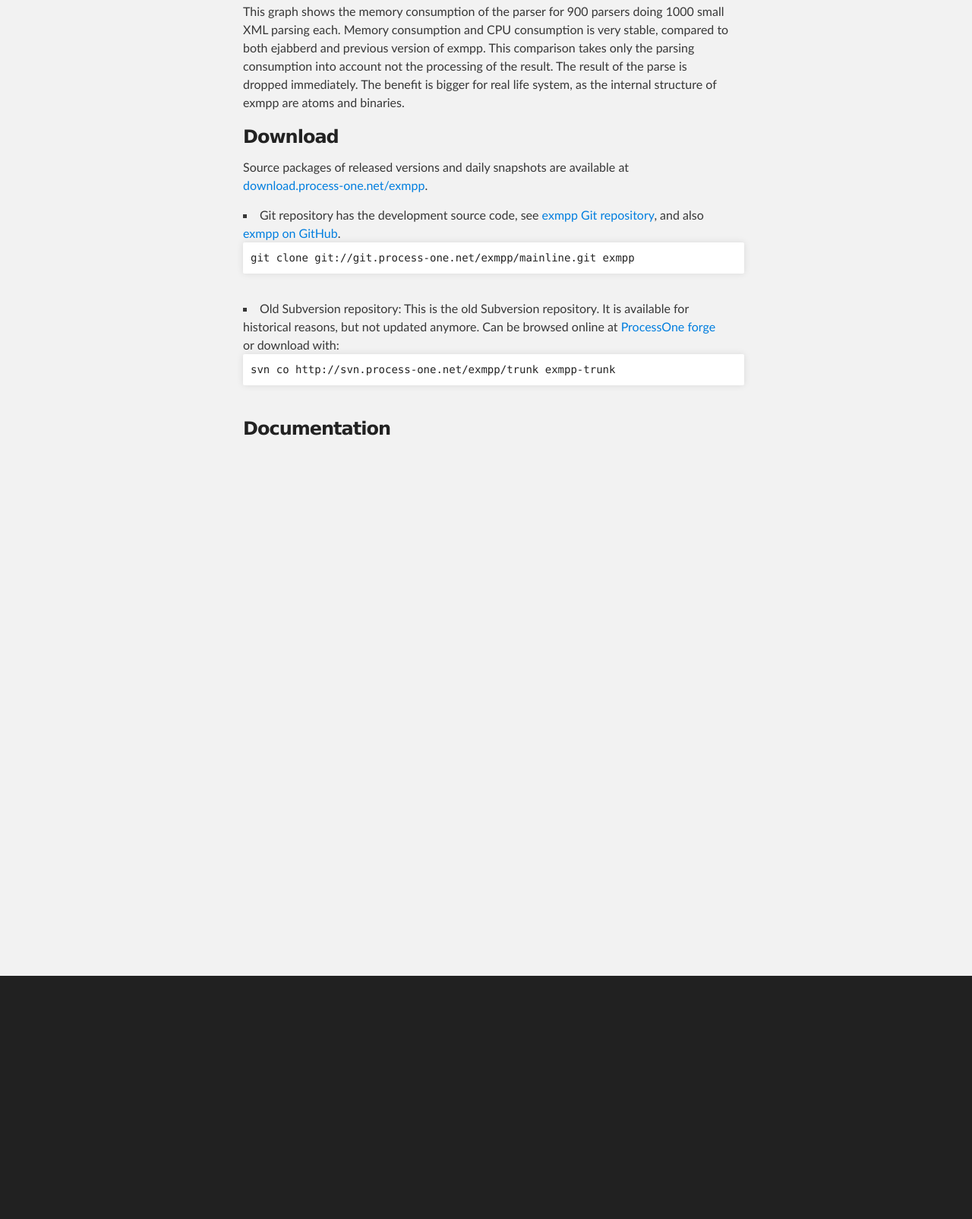
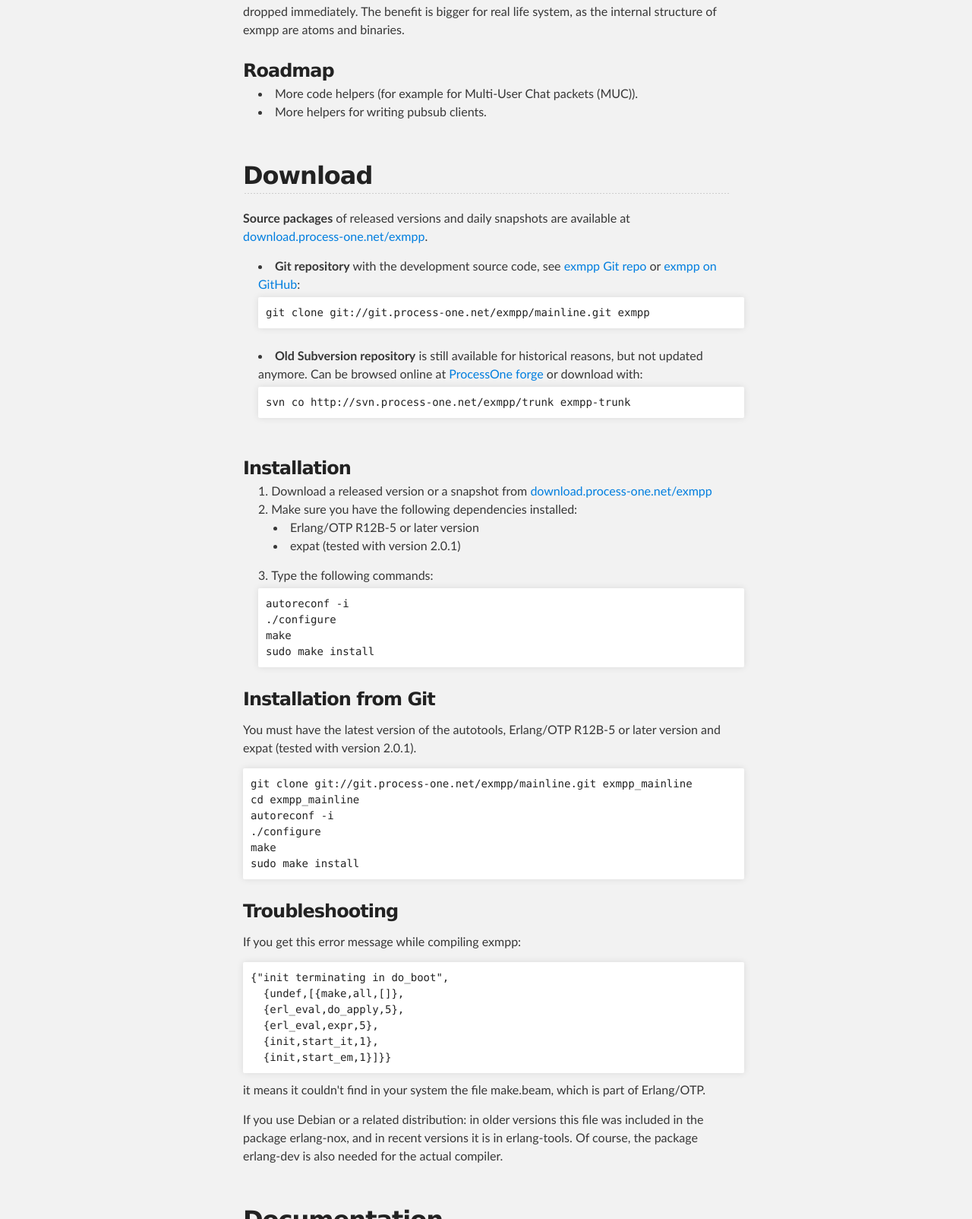
Before and after one commit to processone/exmpp, a plain HTML site: page index.html in a window 1280 px wide. Shown: the part 1196-2800 px from the top of the page at 76% size. Before the commit the page ends 2480 px from the top, so only its background shows below. Drawn offline with Linux system fonts and the light colour scheme.

Commit message:
Readability fixes; added installation guide

```diff
--- a/index.html
+++ b/index.html
@@ -17,7 +17,7 @@
     <div id="header_wrap" class="outer">
         <header class="inner">
           <a id="forkme_banner" href="https://github.com/processone/exmpp">View on GitHub</a>
-          <a id="forkme_banner_p1" href="https://www.process-one.net/en/labs">View on ProcessOne</a>
+          <a id="forkme_banner_p1" href="https://www.process-one.net/">Visit ProcessOne</a>
 
           <h1 id="project_title">exmpp</h1>
           <h2 id="project_tagline">Erlang XMPP Library</h2>
@@ -36,13 +36,19 @@
 
 <p>exmpp is a fast and scalable library for the Extensible Messaging and Presence Protocol (<a href="http://xmpp.org/">XMPP</a>) written in <a href="http://www.erlang.org/">Erlang/OTP</a>. exmpp main features:</p>
 
-<ul>
+<ul class="expanded">
 	<li>Based on Erlang message reception and pattern matching. The programming style is close to Erlang approach and lead to very short pieces of code.</li>
 	<li>Support for both formating of client and server packets.</li>
 	<li>Based on Erlang atoms and binary to limit memory consumption. It can be used to write a highly scalable XMPP proxy or XMPP server.</li>
 	<li>SSL support.</li>
 	<li>Several different XML parsers can be used (expat, libxml2).</li>
 </ul>
+
+<h3>Efficiency</h3>
+
+<img src="images/benchmark.png" alt="exmpp benchmark" />
+
+<p>This graph shows the memory consumption of the parser for 900 parsers doing 1000 small XML parsing each. Memory consumption and CPU consumption is very stable, compared to both ejabberd and previous version of exmpp. This comparison takes only the parsing consumption into account not the processing of the result. The result of the parse is dropped immediately. The benefit is bigger for real life system, as the internal structure of exmpp are atoms and binaries.</p>
 
 <h3>Roadmap</h3>
 
@@ -51,41 +57,87 @@
 	<li>More helpers for writing pubsub clients.</li>
 </ul>
 
-<h3>Efficiency</h3>
+<h2>Download</h2>
 
-<img src="images/benchmark.png" alt="exmpp benchmark" />
-
-<p>This graph shows the memory consumption of the parser for 900 parsers doing 1000 small XML parsing each. Memory consumption and CPU consumption is very stable, compared to both ejabberd and previous version of exmpp. This comparison takes only the parsing consumption into account not the processing of the result. The result of the parse is dropped immediately. The benefit is bigger for real life system, as the internal structure of exmpp are atoms and binaries.</p>
-
-<h3>Download</h3>
-
-<p><b>Source packages</b> of released versions and daily snapshots are available at <a href="http://download.process-one.net/exmpp/">download.process-one.net/exmpp</a>.</p>
+<p><strong>Source packages</strong> of released versions and daily snapshots are available at <a href="http://download.process-one.net/exmpp/">download.process-one.net/exmpp</a>.</p>
 
 <ul>
-	<li><b>Git repository</b> has the development source code, see <a href="https://git.process-one.net/exmpp/mainline">exmpp Git repository</a>, and also <a href="http://github.com/processone/exmpp">exmpp on GitHub</a>.
+	<li><strong>Git repository</strong> with the development source code, see <a href="https://git.process-one.net/exmpp/mainline">exmpp Git repo</a> or <a href="http://github.com/processone/exmpp">exmpp on GitHub</a>:
 
 		<pre>git clone git://git.process-one.net/exmpp/mainline.git exmpp</pre><br />
 	</li>
 
-	<li><b>Old Subversion repository:</b> This is the old Subversion repository. It is available for historical reasons, but not updated anymore. Can be browsed online at <a href="https://forge.process-one.net/browse/exmpp">ProcessOne forge</a> or download with:
+	<li><strong>Old Subversion repository</strong> is still available for historical reasons, but not updated anymore. Can be browsed online at <a href="https://forge.process-one.net/browse/exmpp">ProcessOne forge</a> or download with:
 
 		<pre>svn co http://svn.process-one.net/exmpp/trunk exmpp-trunk</pre><br />
 	</li>
 </ul>
 
-<h3>Documentation</h3>
+<h3>Installation</h3>
+
+<ol>
+	<li>Download a released version or a snapshot from <a href="http://download.process-one.net/exmpp">download.process-one.net/exmpp</a></li>
+	<li>Make sure you have the following dependencies installed:
+	<ul>
+		<li>Erlang/OTP R12B-5 or later version</li>
+		<li>expat (tested with version 2.0.1)</li>
+	</ul>
+	</li>
+	<li>Type the following commands:
+
+<pre>
+autoreconf -i
+./configure
+make
+sudo make install
+</pre>
+
+	</li>
+</ol>
+
+<h3>Installation from Git</h3>
+
+<p>You must have the latest version of the autotools, Erlang/OTP R12B-5 or later version and expat (tested with version 2.0.1).</p>
+
+<pre>
+git clone git://git.process-one.net/exmpp/mainline.git exmpp_mainline
+cd exmpp_mainline
+autoreconf -i
+./configure
+make
+sudo make install
+</pre>
+
+<h3>Troubleshooting</h3>
+
+<p>If you get this error message while compiling exmpp:</p>
+
+<pre>
+{"init terminating in do_boot",
+  {undef,[{make,all,[]},
+  {erl_eval,do_apply,5},
+  {erl_eval,expr,5},
+  {init,start_it,1},
+  {init,start_em,1}]}}
+</pre>
+
+<p>it means it couldn't find in your system the file make.beam, which is part of Erlang/OTP.</p>
+
+<p>If you use Debian or a related distribution: in older versions this file was included in the package erlang-nox, and in recent versions it is in erlang-tools. Of course, the package erlang-dev is also needed for the actual compiler.</p>
+
+<h2>Documentation</h2>
 
 <ul>
 	<li><a href="http://www.process-one.net/docs/exmpp/devdoc/trunk/">exmpp API documentation</a>
 
-	<li>Scalable XMPP bots with Erlang and exmpp (tutorial by Pablo Polvorin):
+	<li>Scalable XMPP bots with Erlang and exmpp (by Pablo Polvorin):
 		<ul>
-			<li><a href="http://www.process-one.net/en/blogs/article/scalable_xmpp_bots_with_erlang_and_exmpp_part_i/">Part I</a>: Data structures, Basic API, Non-blocking parser, Streams.</li>
-			<li><a href="http://www.process-one.net/en/blogs/article/scalable_xmpp_bots_with_erlang_and_exmpp_part_ii/">Part II</a>: Introducing the bot, Data Model, Component setup, User registration, ejabberd setup, Lets test it, On the wire, Handling HTTP requests.</li>
-			<li><a href="http://www.process-one.net/en/blogs/article/scalable_xmpp_bots_with_erlang_and_exmpp_part_iii/">Part III</a>: User subscription revisited, React to presence changes, Web page, Microblogging.</li>
+			<li><a href="http://www.process-one.net/en/blogs/article/scalable_xmpp_bots_with_erlang_and_exmpp_part_i/">Tutorial Part I</a>: Data structures, Basic API, Non-blocking parser, Streams.</li>
+			<li><a href="http://www.process-one.net/en/blogs/article/scalable_xmpp_bots_with_erlang_and_exmpp_part_ii/">Tutorial Part II</a>: Introducing the bot, Data Model, Component setup, User registration, ejabberd setup, Lets test it, On the wire, Handling HTTP requests.</li>
+			<li><a href="http://www.process-one.net/en/blogs/article/scalable_xmpp_bots_with_erlang_and_exmpp_part_iii/">Tutorial Part III</a>: User subscription revisited, React to presence changes, Web page, Microblogging.</li>
 		</ul>
 	</li>
-	<li><a href="http://pdincau.wordpress.com/2010/05/10/sending-and-receiving-stanzas-using-exmpp/">Sending and receiving stanzas using EXMPP</a> (tutorial by Paolo D'Incau)</li>
+	<li><a href="http://pdincau.wordpress.com/2010/05/10/sending-and-receiving-stanzas-using-exmpp/">Sending and receiving stanzas using EXMPP</a> (by Paolo D'Incau)</li>
 </ul>
 
 <h3>Support</h3>
@@ -97,6 +149,8 @@
 	<li>Mailing list: <a href="http://lists.jabber.ru/mailman/listinfo/ejabberd">ejabberd mailing list at jabber.ru</a></li>
 </ul>
 
+<hr />
+
 <h3>License</h3>
 
 <p>exmpp is released under the Erlang Public License 1.1 (EPL). A copy of the file EPLICENSE is included in the exmpp source code packages, and also available for online view as <a href="https://git.process-one.net/exmpp/mainline/blobs/raw/master/EPLICENSE">EPLICENSE in exmpp Git</a>, and as <a href="http://www.erlang.org/EPLICENSE">EPLICENSE in the Erlang home page</a>.</p>
@@ -107,7 +161,7 @@
     <!-- FOOTER  -->
     <div id="footer_wrap" class="outer">
       <footer class="inner">
-        <p class="copyright">exmpp is maintained by <a href="https://github.com/processone">ProcessOne</a></p>
+        <p class="copyright">exmpp is maintained by <a href="https://github.com/processone">ProcessOne</a>, experts in real-time messaging and push.</p>
         <p>Published with <a href="http://pages.github.com">GitHub Pages</a></p>
       </footer>
     </div>
--- a/stylesheets/stylesheet.css
+++ b/stylesheets/stylesheet.css
@@ -80,11 +80,16 @@
 
 h2 {
   padding-bottom: 10px;
+  margin-top: 48px;
   font-size: 32px;
   background: url('../images/bg_hr.png') repeat-x bottom;
 }
+	header h2 {
+		margin-top: 0;
+	}
 
 h3 {
+  margin: 24px 0 0 0;
   font-size: 24px;
 }
 
@@ -129,7 +134,9 @@
   color: #0069ba;
   text-shadow: #0090ff 0px 0px 2px;
 }
-
+footer a {
+	color: #49f;
+}
 footer a:hover {
   color: #43adff;
   text-shadow: #0090ff 0px 0px 2px;
@@ -177,6 +184,7 @@
 pre {
   width: 100%;
   padding: 10px;
+  margin-top: 5px;
   box-shadow: 0 0 10px rgba(0,0,0,.1);
   overflow: auto;
 }
@@ -204,9 +212,12 @@
 }
 
 ul li {
-  list-style: square inside;
-  margin-bottom: 10px;
+  list-style: disc inside !important;
+  padding-left: 20px;
 }
+	ul.expanded li {
+		margin-bottom: 15px;
+	}
 
 ol li {
   list-style: decimal inside;
```
